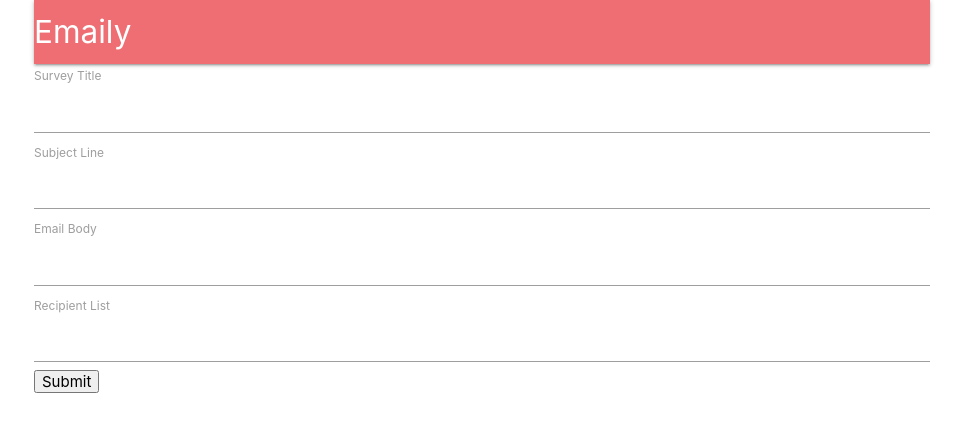
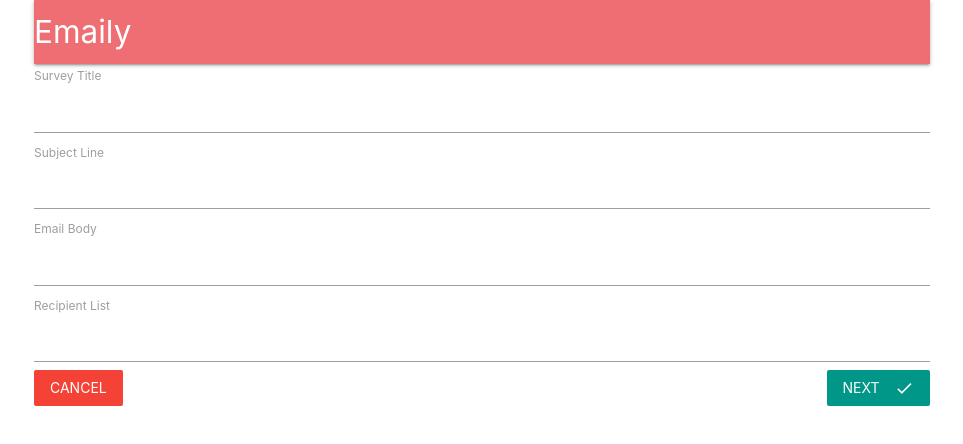
Before and after one commit to danlee9/emaily, a React (Create React App) app in the folder client/: page /surveys/new in a window 1280 px wide. Shown: the top 444 px of the page, without its empty margins (158-1121 px from the left). Built offline with nearby package versions, Linux system fonts and the light colour scheme; no server answers.

Commit message:
Add styling to survey form

```diff
--- a/client/src/components/surveys/SurveyForm.js
+++ b/client/src/components/surveys/SurveyForm.js
@@ -1,6 +1,7 @@
 import _ from 'lodash';
 import React from 'react';
 import { reduxForm, Field } from "redux-form";
+import { Link } from "react-router-dom";
 import SurveyField from './SurveyField';
 
 const FIELDS = [
@@ -24,7 +25,8 @@ class SurveyForm extends React.Component {
             <div>
                 <form onSubmit={this.props.handleSubmit(values => console.log(values))}>
                     {this.renderFields()}
-                    <button type="submit">Submit</button>
+                    <Link to="/surveys" className="red btn-flat white-text">Cancel</Link>
+                    <button type="submit" className="teal btn-flat right white-text">Next <i className="material-icons right">done</i></button>
                 </form>
             </div>
         );
```
